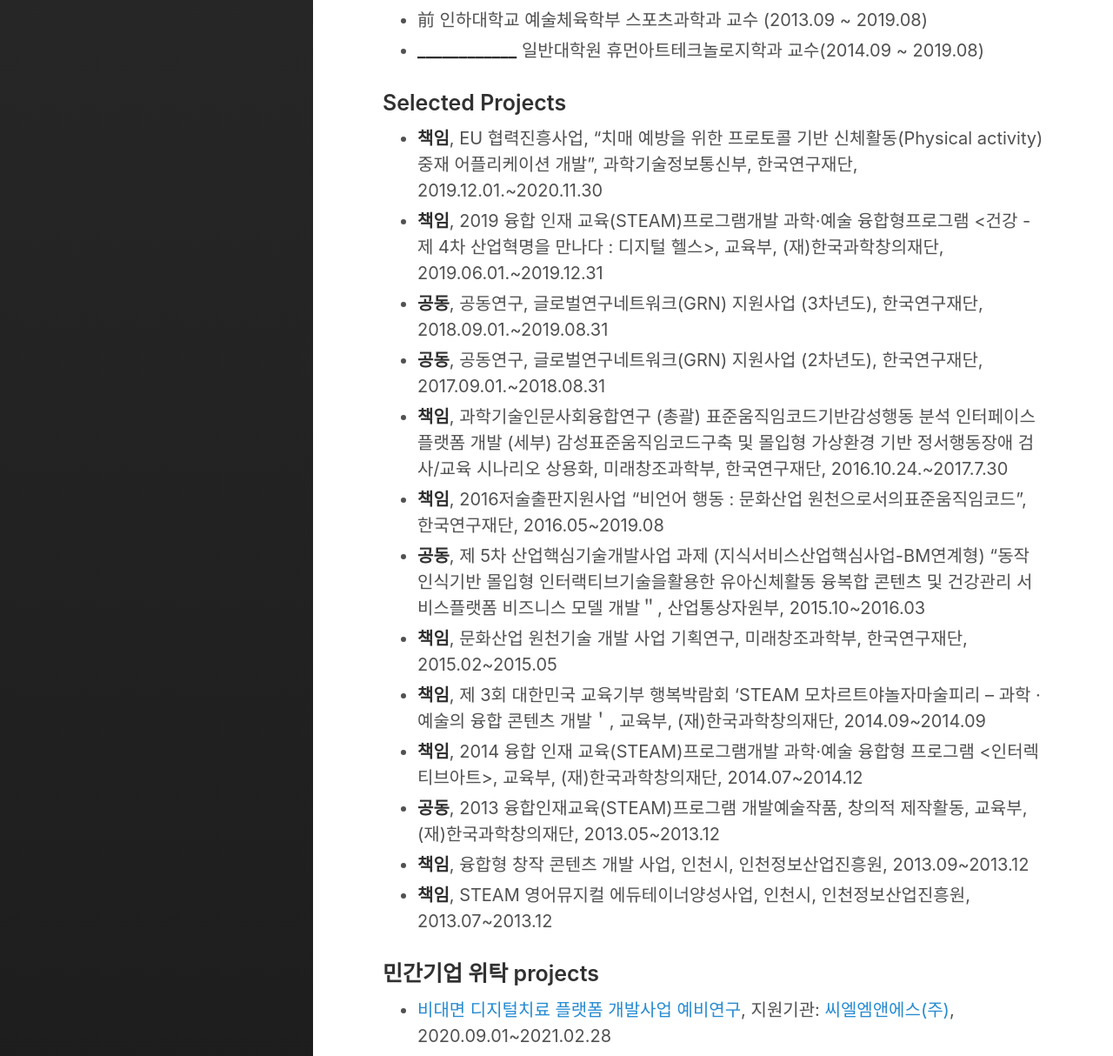
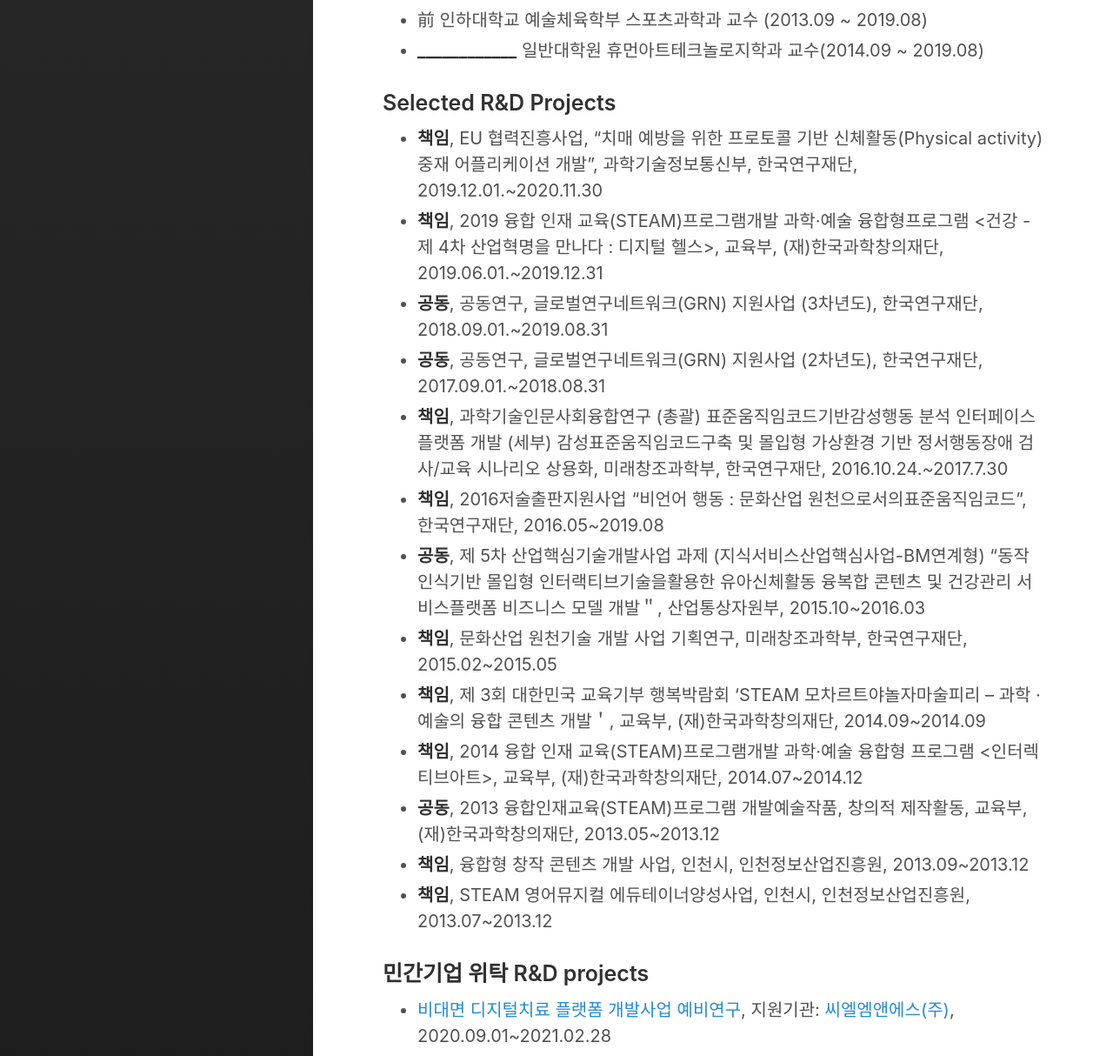
Before and after one commit to Rugger12/hyungsook, a Jekyll site: the page built from _posts/2021-01-07-about-me.md, in a window 1280 px wide. Shown: the part 1621-2835 px from the top of the page at 87% size. Built offline with Jekyll 4.4.1, drawn with Linux system fonts in a browser that asks for light colours.

```diff
--- a/_posts/2021-01-07-about-me.md
+++ b/_posts/2021-01-07-about-me.md
@@ -40,7 +40,7 @@ excerpt_separator:  <!--more-->
 *  ____________________________________ 일반대학원 휴먼아트테크놀로지학과 교수(2014.09 ~ 2019.08)
 
 <a name="projects"></a>
-### Selected Projects
+### Selected R&D Projects
 * <strong>책임</strong>, EU 협력진흥사업, “치매 예방을 위한 프로토콜 기반 신체활동(Physical activity) 중재 어플리케이션 개발”, 과학기술정보통신부, 한국연구재단, 2019.12.01.~2020.11.30
 * <strong>책임</strong>, 2019 융합 인재 교육(STEAM)프로그램개발 과학·예술 융합형프로그램 <건강 - 제 4차 산업혁명을 만나다 : 디지털 헬스>, 교육부, (재)한국과학창의재단, 2019.06.01.~2019.12.31
 * <strong>공동</strong>, 공동연구, 글로벌연구네트워크(GRN) 지원사업 (3차년도), 한국연구재단, 2018.09.01.~2019.08.31
@@ -55,7 +55,7 @@ excerpt_separator:  <!--more-->
 * <strong>책임</strong>, 융합형 창작 콘텐츠 개발 사업, 인천시, 인천정보산업진흥원, 2013.09~2013.12
 * <strong>책임</strong>, STEAM 영어뮤지컬 에듀테이너양성사업, 인천시, 인천정보산업진흥원, 2013.07~2013.12
 
-### 민간기업 위탁 projects
+### 민간기업 위탁 R&D projects
 * <a href="http://research.hanyang.ac.kr/info/rnd_result.php?ptype=view&idx=148213&page=3&code=rnd_result" target="_blank">비대면 디지털치료 플랫폼 개발사업 예비연구</a>, 지원기관: <a href="http://www.clmns.co.kr" target="_blank">씨엘엠앤에스(주)</a>, 2020.09.01~2021.02.28
 * <a href="http://research.hanyang.ac.kr/info/rnd_result.php?ptype=view&idx=148260&page=2&code=rnd_result" target="_blank">비대면 환경 구축을 위한 예비연구</a>, 지원기관: <a href="http://shin-hwa.com/" target="_blank">신화건설(주)</a>, 2020.09.01~2021.02.28
 
```
